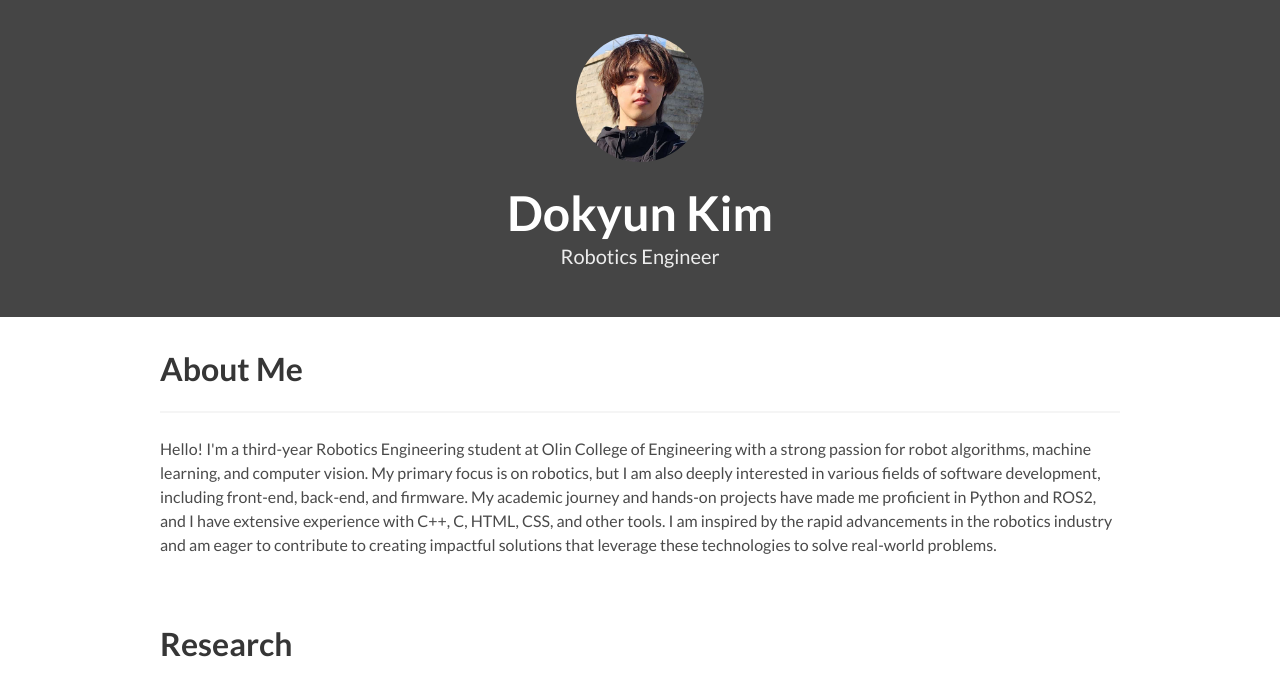
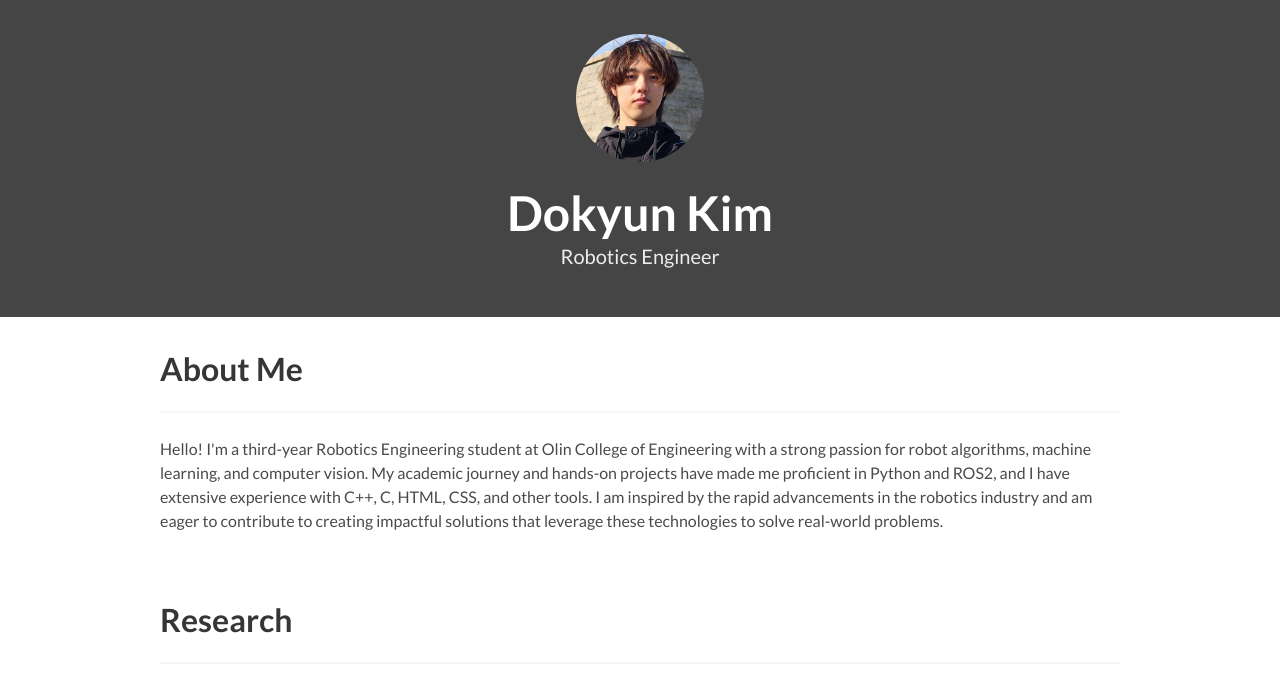
Before and after one commit to dokyun-kim4/portfolio, a plain HTML site: page docs/index.html in a window 1280 px wide. Shown: the part 78-761 px from the top of the page. Drawn offline with Linux system fonts and the light colour scheme.

Commit message:
Update index.html

```diff
--- a/docs/index.html
+++ b/docs/index.html
@@ -66,7 +66,7 @@
         <p>
           Hello! I'm a third-year Robotics Engineering student at Olin College of Engineering with a strong passion for robot algorithms, machine learning, and computer vision.
 
-          My primary focus is on robotics, but I am also deeply interested in various fields of software development, including front-end, back-end, and firmware. My academic journey and hands-on projects have made me proficient in Python and ROS2, and I have extensive experience with C++, C, HTML, CSS, and other tools.
+          My academic journey and hands-on projects have made me proficient in Python and ROS2, and I have extensive experience with C++, C, HTML, CSS, and other tools.
 
           I am inspired by the rapid advancements in the robotics industry and am eager to contribute to creating impactful solutions that leverage these technologies to solve real-world problems.
       </div>
```
